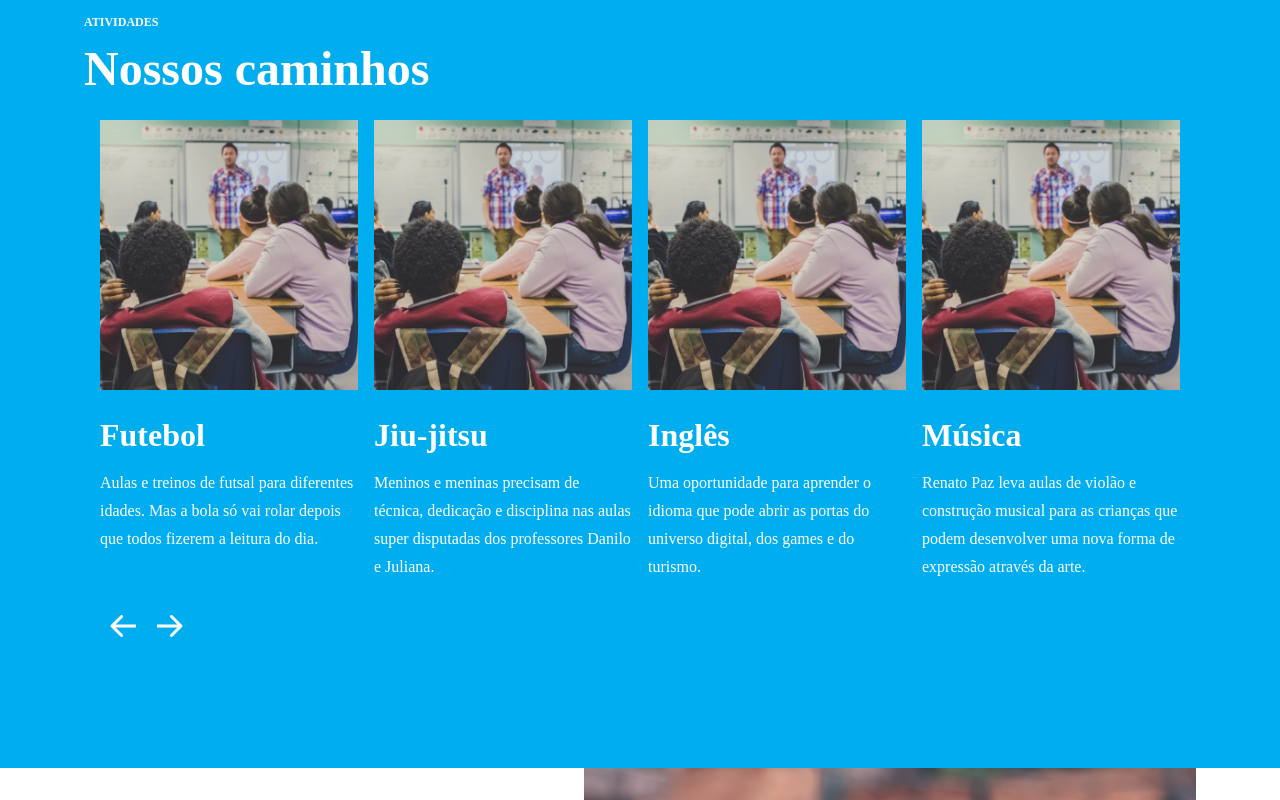
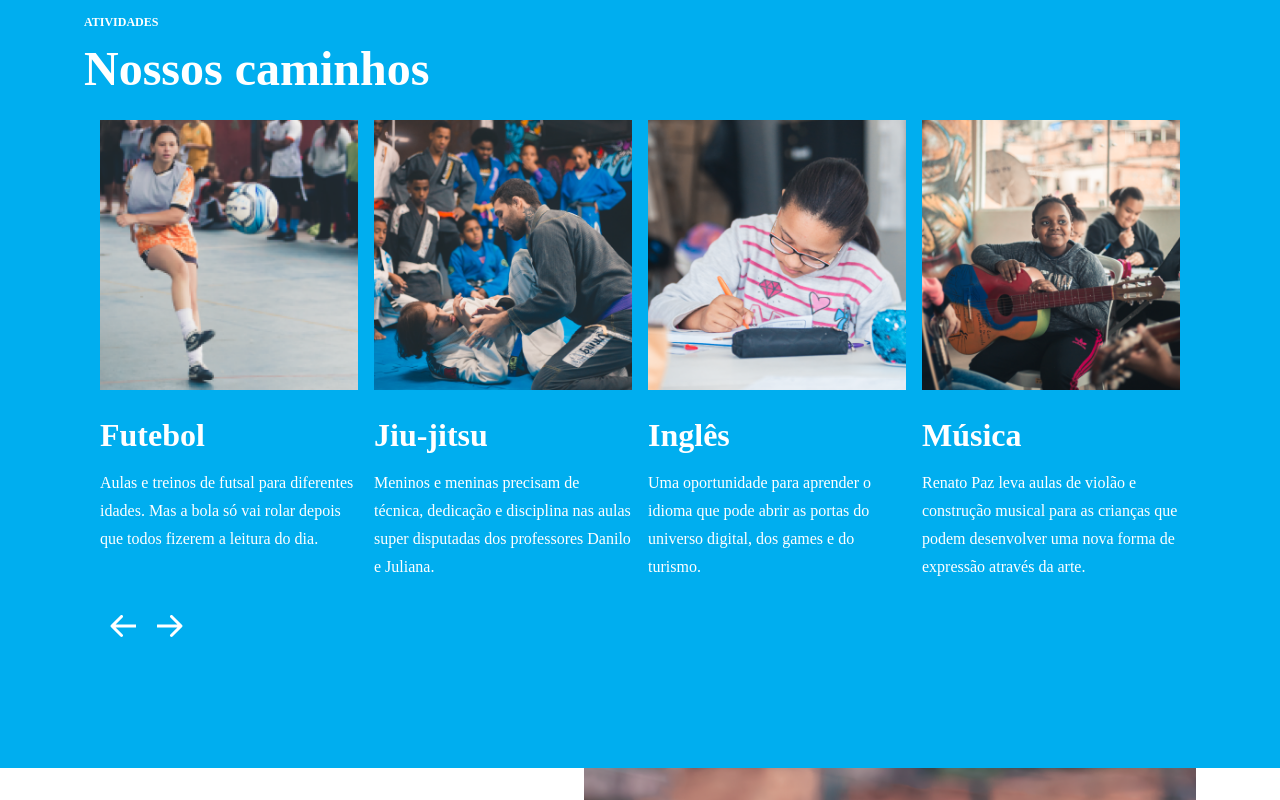
Before and after one commit to glauberlaender/projetoviela, a website: page templates/views/index.html in a window 1280 px wide. Shown: the part 2760-3560 px from the top of the page. Drawn offline with nearby package versions, Linux system fonts and the light colour scheme; files that its build step writes are made by us from their sources; a web font is replaced by a local one.

Commit message:
update content site

```diff
--- a/templates/views/index.html
+++ b/templates/views/index.html
@@ -136,7 +136,7 @@
 							<!-- Slides -->
 							<div class="swiper-slide">
 								<div class="viela-ImageContent">
-									<img src="/images/time/generic.jpg" alt="">
+									<img src="/images/futebol.png" alt="">
 									<h3 class="viela-Heading viela-Heading--inverse viela-Heading--md">
 										Futebol
 									</h3>
@@ -147,7 +147,7 @@
 							</div>
 							<div class="swiper-slide">
 								<div class="viela-ImageContent">
-									<img src="/images/time/generic.jpg" alt="">
+									<img src="/images/jiujitsu.png" alt="">
 									<h3 class="viela-Heading viela-Heading--inverse viela-Heading--md">
 										Jiu-jitsu
 									</h3>
@@ -158,7 +158,7 @@
 							</div>
 							<div class="swiper-slide">
 								<div class="viela-ImageContent">
-									<img src="/images/time/generic.jpg" alt="">
+									<img src="/images/ingles.png" alt="">
 									<h3 class="viela-Heading viela-Heading--inverse viela-Heading--md">
 										Inglês
 									</h3>
@@ -170,7 +170,7 @@
 							</div>
 							<div class="swiper-slide">
 								<div class="viela-ImageContent">
-									<img src="/images/time/generic.jpg" alt="">
+									<img src="/images/musica.png" alt="">
 									<h3 class="viela-Heading viela-Heading--inverse viela-Heading--md">
 										Música
 									</h3>
@@ -285,7 +285,7 @@
 						</div>
 					</section>
 				</div>
-		<section class="viela-sectionInstagram">
+<!-- <section class="viela-sectionInstagram">
 			<div class="viela-Container">
 				<div class="viela-Content">
 					<p class="viela-Tag viela-Tag--dark">
@@ -298,11 +298,11 @@
 					</div>
 				</div>
 				<div class="viela-Swiper viela-Container-fluid">
-					<!-- Slider main container -->
+
 					<div class="swiper-container">
-						<!-- Additional required wrapper -->
+
 						<div class="swiper-wrapper">
-							<!-- Slides -->
+
 							<div class="swiper-slide">
 								<div class="viela-ImageContent">
 									<img src="/images/time/generic.jpg" alt="">
@@ -328,7 +328,7 @@
 						</div>
 
 						<div class="viela-Swiper-navigation">
-							<!-- If we need navigation buttons -->
+
 							<div class="viela-Swiper-navigation-item swiper-button-prev">
 								<img src="/images/arrow-left.svg" alt="">
 							</div>
@@ -341,7 +341,7 @@
 					</div>
 				</div>
 			</div>
-		</section>
+		</section> -->
 		<section class="viela-sectionPartners">
 			<div class="viela-Container">
 				<div class="viela-Partners">
```
Also changed, not shown: public/images/futebol.png (added), public/images/ingles.png (added), public/images/jiujitsu.png (added), public/images/musica.png (added).
